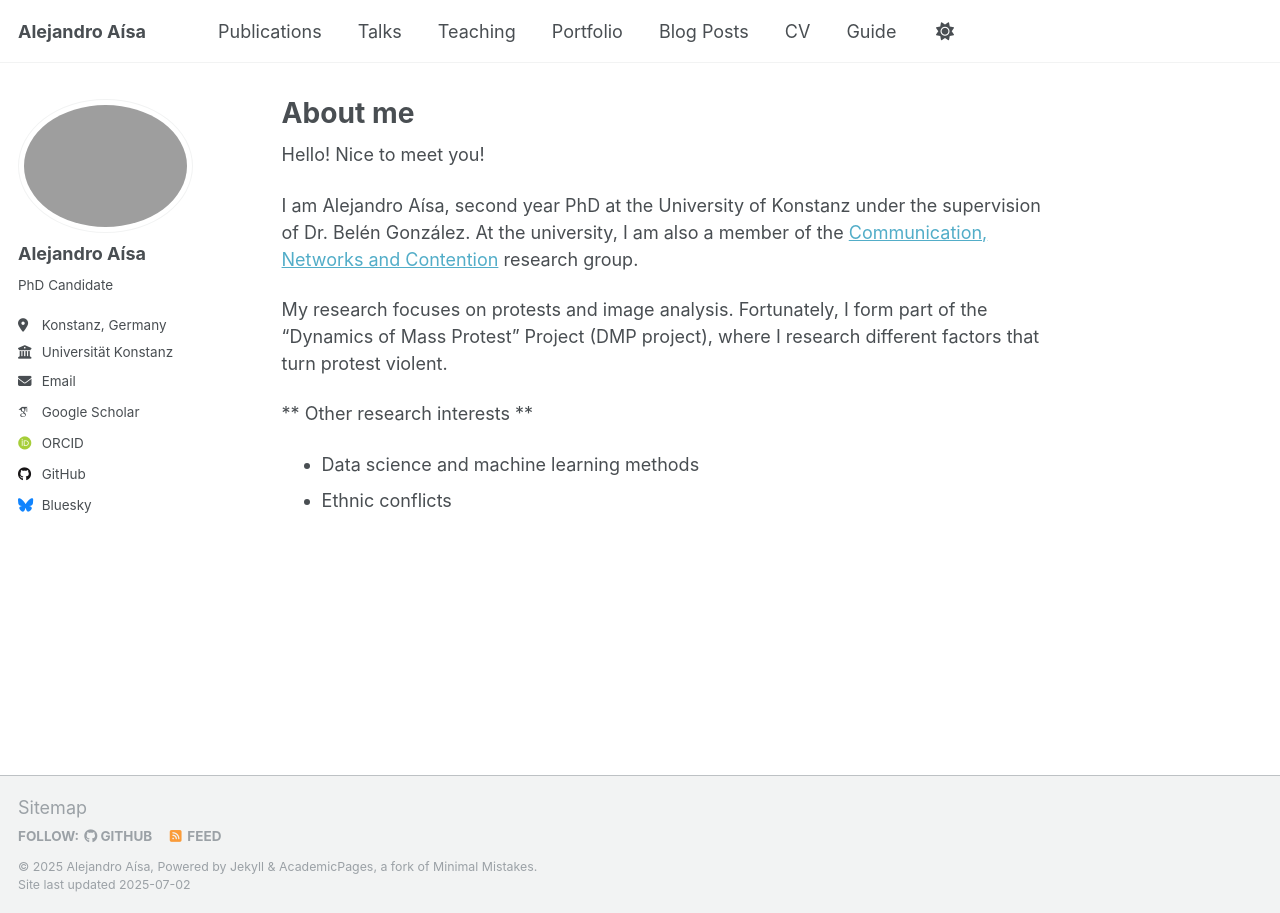
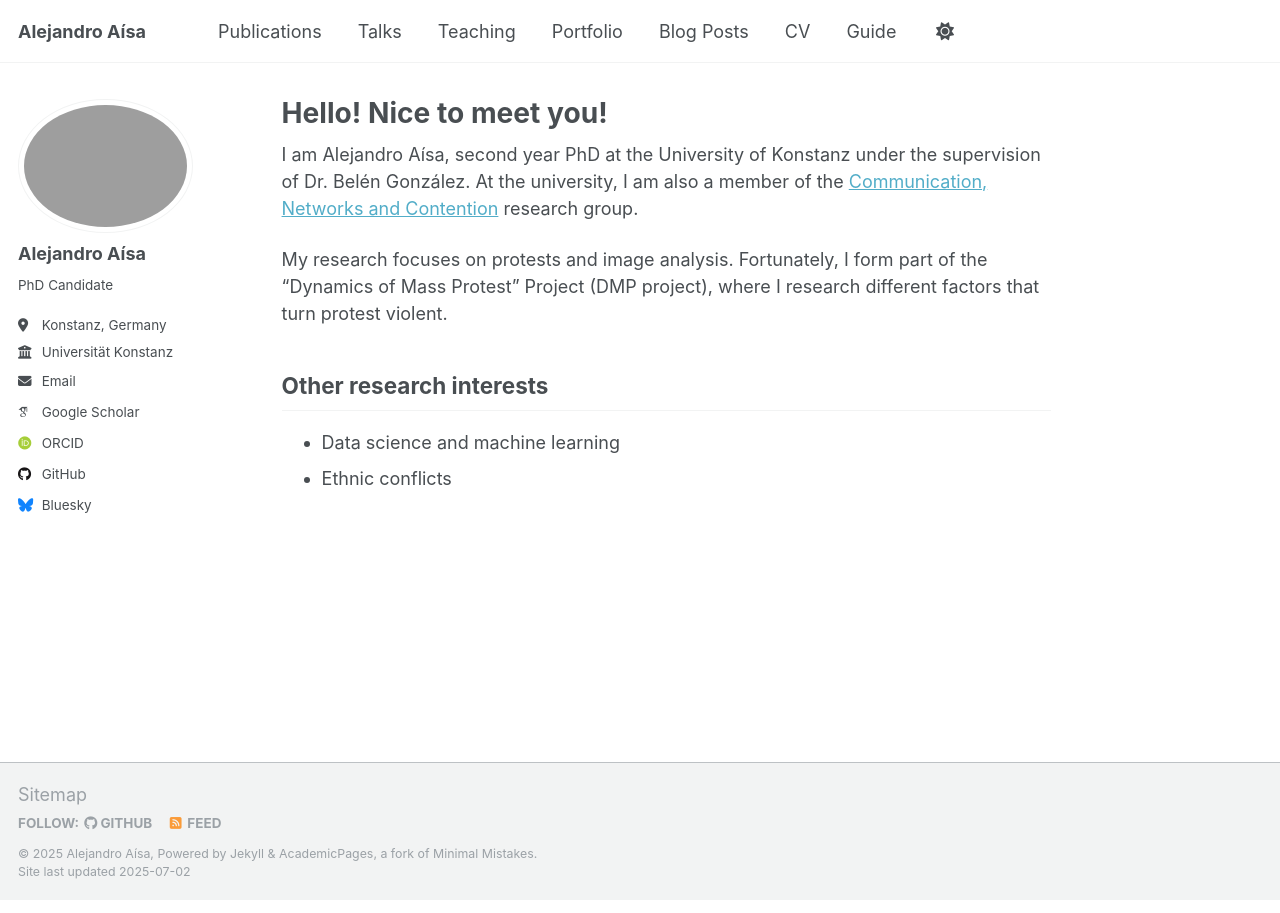
Before and after one commit to alejandroaisam/alejandroaisam.github.io, a Jekyll site: the page built from _pages/about.md, in a window 1280 px wide. Built offline with Jekyll 4.4.1, drawn with Linux system fonts in a browser that asks for light colours; some web fonts are replaced; a script that is not in the unit is left out.

Commit message:
Update about.md
Change the encabezado

```diff
--- a/_pages/about.md
+++ b/_pages/about.md
@@ -1,19 +1,17 @@
 ---
 permalink: /
-title: "About me"
+title: "Hello! Nice to meet you!"
 author_profile: true
 redirect_from:
   - /about/
   - /about.html
 ---
 
-Hello! Nice to meet you!
-
 I am Alejandro Aísa, second year PhD at the University of Konstanz under the supervision of Dr. Belén González. At the university, I am also a member of the [Communication, Networks and Contention](https://www.polver.uni-konstanz.de/cnc/) research group.
 
 My research focuses on protests and image analysis. Fortunately, I form part of the "Dynamics of Mass Protest" Project (DMP project), where I research different factors that turn protest violent.
 
-** Other research interests **
+## Other research interests
 
-- Data science and machine learning methods
+- Data science and machine learning
 - Ethnic conflicts
```
